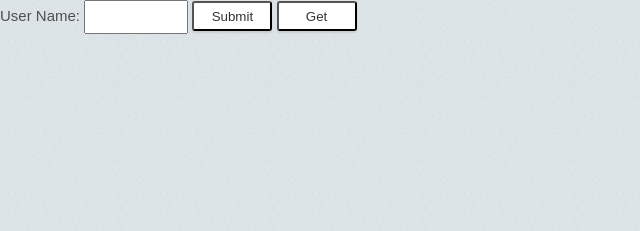
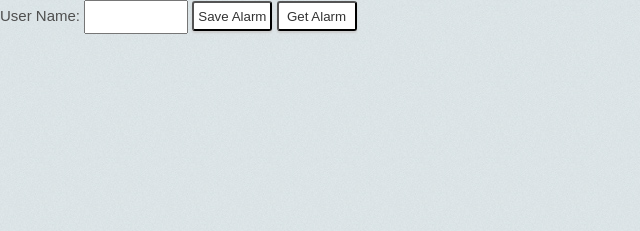
Before and after one commit to Advanced-Software-Engineering-Project/my-personal-alarm-clock-2, a plain HTML site: page index.html in a window 1280 px wide. Shown: the top 231 px of the page, 0-640 px from the left. Drawn offline with nearby package versions, Linux system fonts and the light colour scheme.

Commit message:
screenshot

```diff
--- a/index.html
+++ b/index.html
@@ -17,8 +17,8 @@
     			<label for="username">User Name:</label>
     			<input type="username" class="form-control" id="username">
   			</div>
-  			<button type="submit" class="sub">Submit</button>
-			<button type="get" class="get">Get</button>
+  			<button type="submit" class="sub">Save Alarm</button>
+			<button type="get" class="get">Get Alarm</button>
 		</div>
 
 		<div id="clock" class="light">
```
Also changed, not shown: assets/screenshot.png (added).
